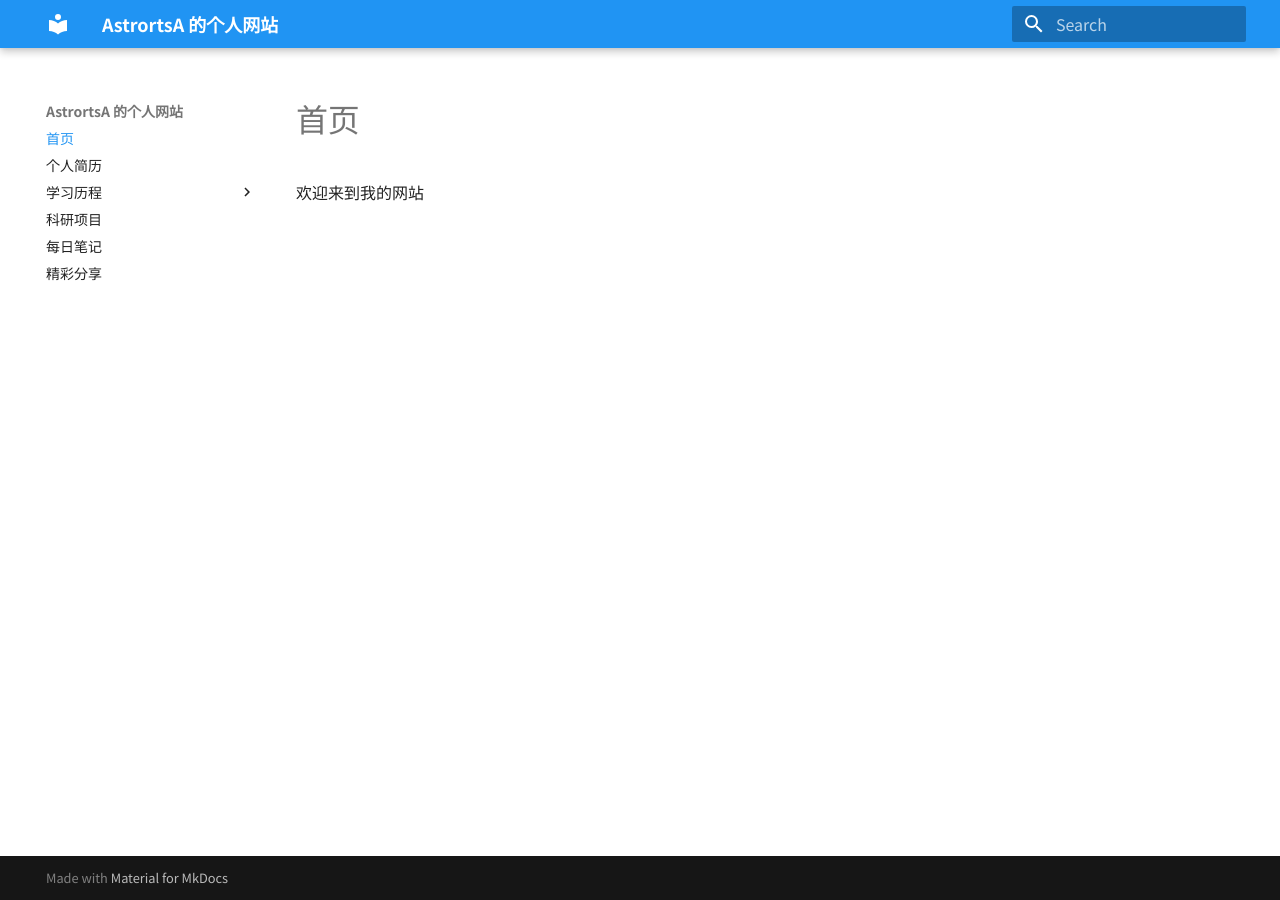
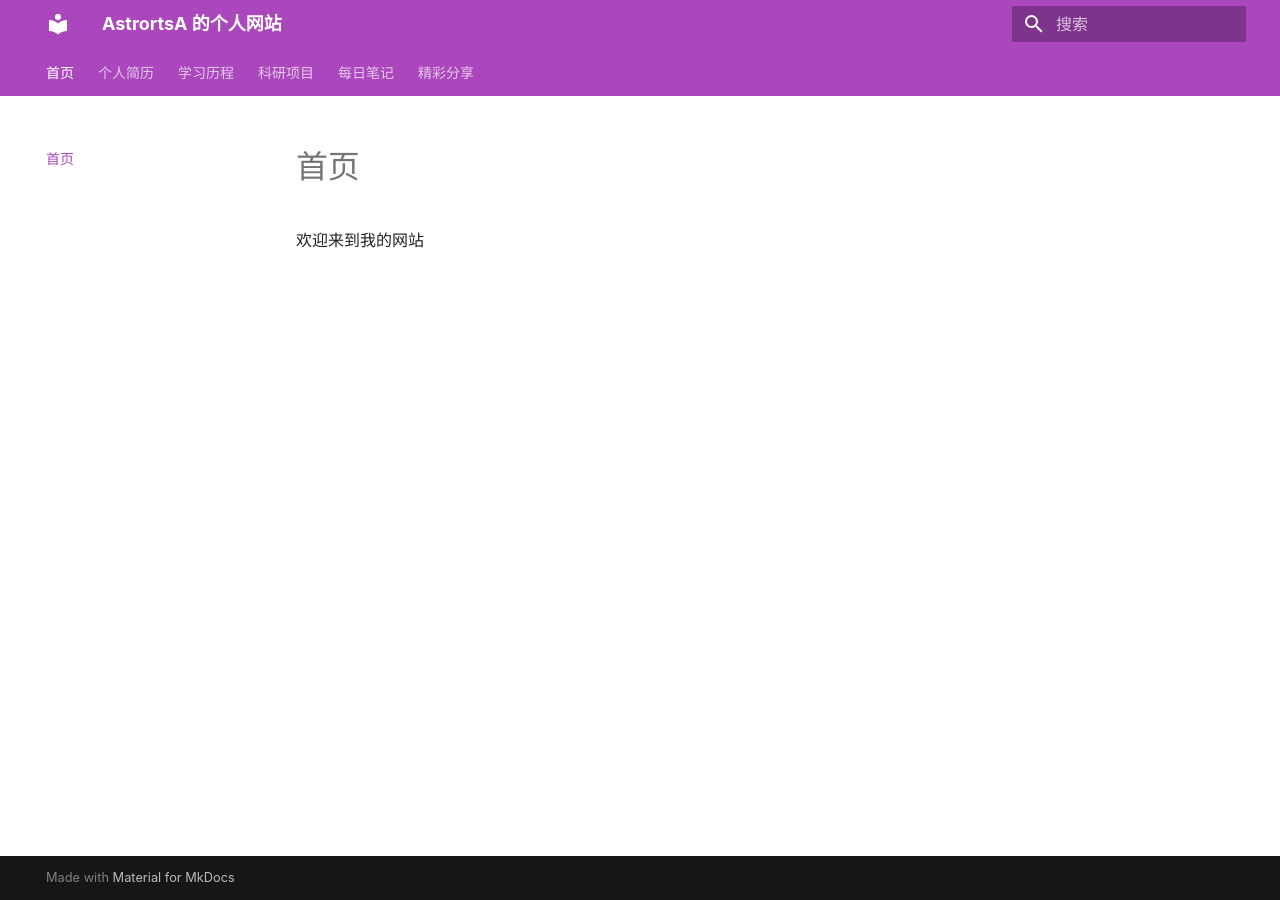
Before and after one commit to AstrortsA/AstrortsA.github.io, an MkDocs documentation site: the page built from docs/index.md, in a window 1280 px wide. Built offline with MkDocs 1.6.1 and Material for MkDocs 9.7.7, drawn with Linux system fonts in a browser that asks for light colours; some web fonts are replaced.

Commit message:
Update mkdocs.yml

```diff
--- a/mkdocs.yml
+++ b/mkdocs.yml
@@ -1,17 +1,26 @@
 site_name: AstrortsA 的个人网站
 site_url: https://astrortsa.github.io/
-site_description: 个人学习与科研网站
+site_description: 记录我的大学生活、学习成果与科研探索
 
+# 完全复刻NJU-ASA的Material主题配置
 theme:
   name: material
+  language: zh
+  font:
+    text: "STHeiti Light"
+    code: "Consolas"
+
+  features:
+    - navigation.instant
+    - navigation.tabs
+    - toc.integrate
+    - search.suggest
   palette:
     - scheme: default
-      primary: blue
-      accent: blue
-  font:
-    text: Noto Sans SC
-    code: Roboto Mono
+      primary: purple
+      accent: indigo
 
+# 导航栏（和NJU-ASA结构完全一致）
 nav:
   - 首页: index.md
   - 个人简历: resume.md
@@ -24,9 +33,11 @@ nav:
   - 每日笔记: notes.md
   - 精彩分享: share.md
 
+# Markdown扩展（支持侧边栏、表格等）
 markdown_extensions:
   - admonition
-  - toc
+  - toc:
+      permalink: true
   - tables
   - pymdownx.details
   - pymdownx.superfences
```
